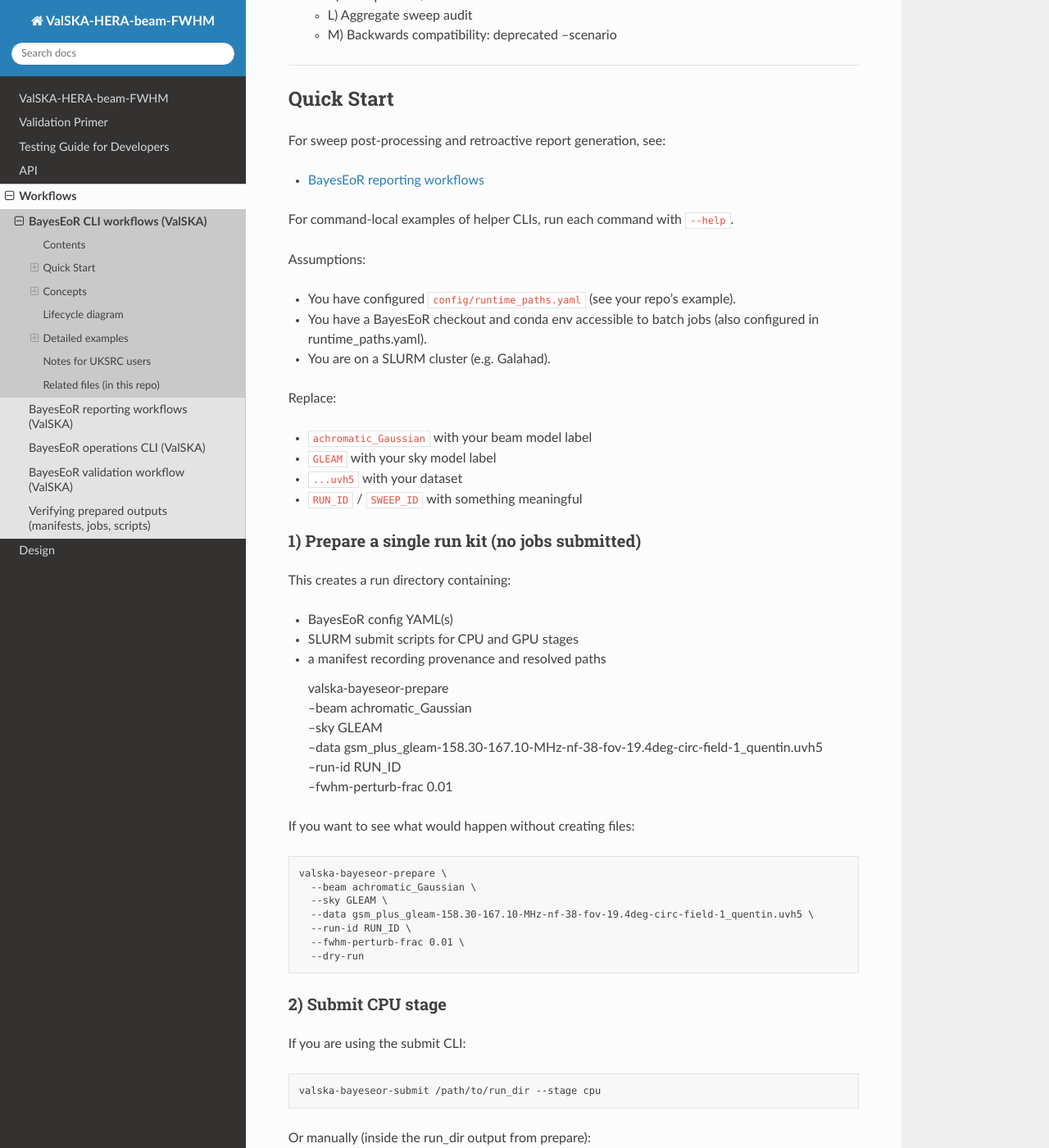
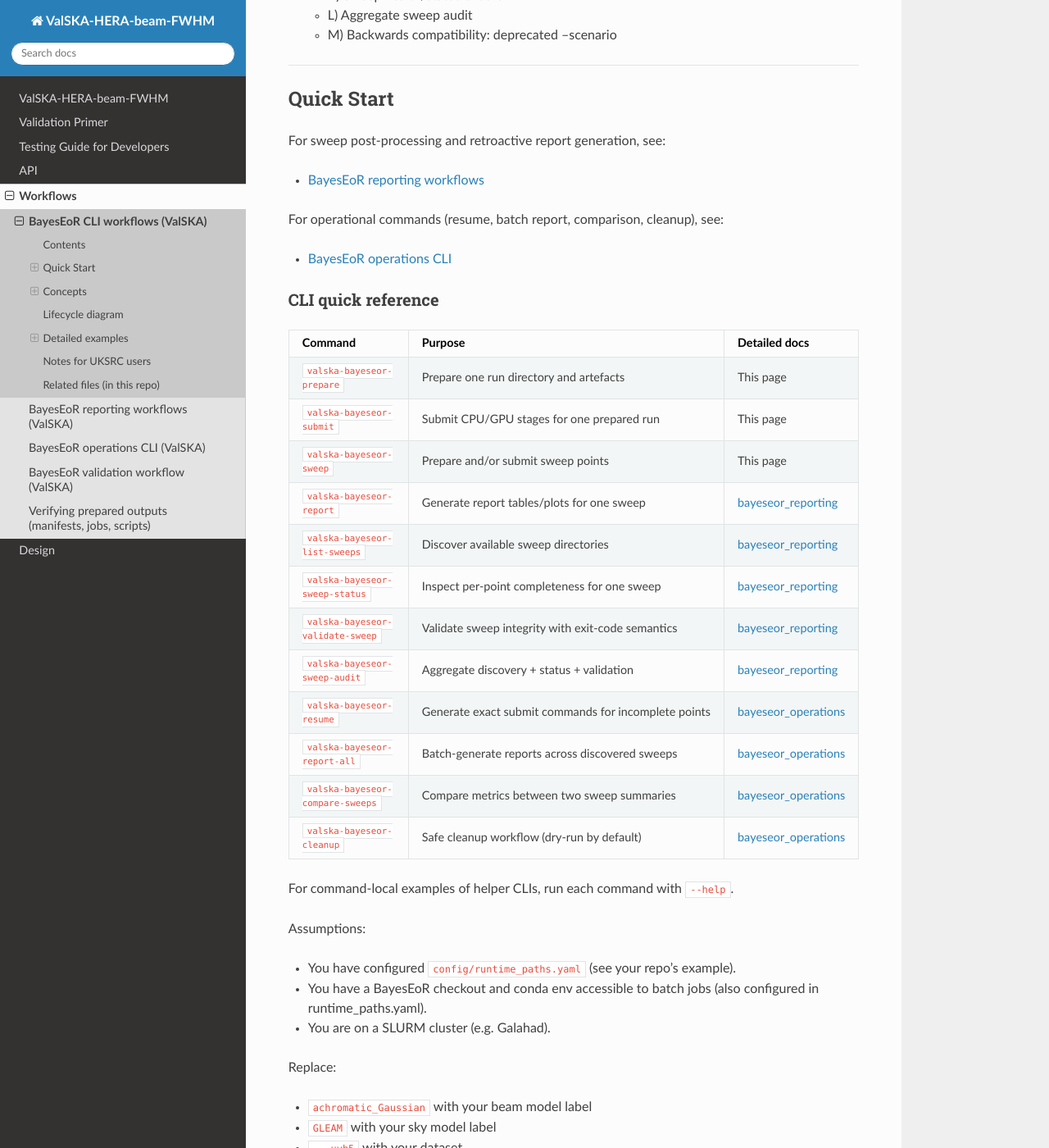
Before and after one commit to uksrc/ValSKA-HERA-beam-FWHM, a Sphinx documentation site: the page built from docs/source/workflows/bayeseor_cli_examples.md, in a window 1280 px wide and 1400 px high, scrolled down 1050 px. Shown: the whole window at 82% size. Built offline with Sphinx 7.4.7 and the Read the Docs theme 3.1.0, drawn with Linux system fonts in a browser that asks for light colours; the version number could not be read and is left out.

Commit message:
Add BayesEoR CLI quick reference table

```diff
--- a/docs/source/workflows/bayeseor_cli_examples.md
+++ b/docs/source/workflows/bayeseor_cli_examples.md
@@ -45,6 +45,27 @@
 For sweep post-processing and retroactive report generation, see:
 
 - [BayesEoR reporting workflows](./bayeseor_reporting.md)
+
+For operational commands (resume, batch report, comparison, cleanup), see:
+
+- [BayesEoR operations CLI](./bayeseor_operations.md)
+
+### CLI quick reference
+
+| Command | Purpose | Detailed docs |
+|---|---|---|
+| `valska-bayeseor-prepare` | Prepare one run directory and artefacts | This page |
+| `valska-bayeseor-submit` | Submit CPU/GPU stages for one prepared run | This page |
+| `valska-bayeseor-sweep` | Prepare and/or submit sweep points | This page |
+| `valska-bayeseor-report` | Generate report tables/plots for one sweep | [bayeseor_reporting](./bayeseor_reporting.md) |
+| `valska-bayeseor-list-sweeps` | Discover available sweep directories | [bayeseor_reporting](./bayeseor_reporting.md) |
+| `valska-bayeseor-sweep-status` | Inspect per-point completeness for one sweep | [bayeseor_reporting](./bayeseor_reporting.md) |
+| `valska-bayeseor-validate-sweep` | Validate sweep integrity with exit-code semantics | [bayeseor_reporting](./bayeseor_reporting.md) |
+| `valska-bayeseor-sweep-audit` | Aggregate discovery + status + validation | [bayeseor_reporting](./bayeseor_reporting.md) |
+| `valska-bayeseor-resume` | Generate exact submit commands for incomplete points | [bayeseor_operations](./bayeseor_operations.md) |
+| `valska-bayeseor-report-all` | Batch-generate reports across discovered sweeps | [bayeseor_operations](./bayeseor_operations.md) |
+| `valska-bayeseor-compare-sweeps` | Compare metrics between two sweep summaries | [bayeseor_operations](./bayeseor_operations.md) |
+| `valska-bayeseor-cleanup` | Safe cleanup workflow (dry-run by default) | [bayeseor_operations](./bayeseor_operations.md) |
 
 For command-local examples of helper CLIs, run each command with `--help`.
 
```
